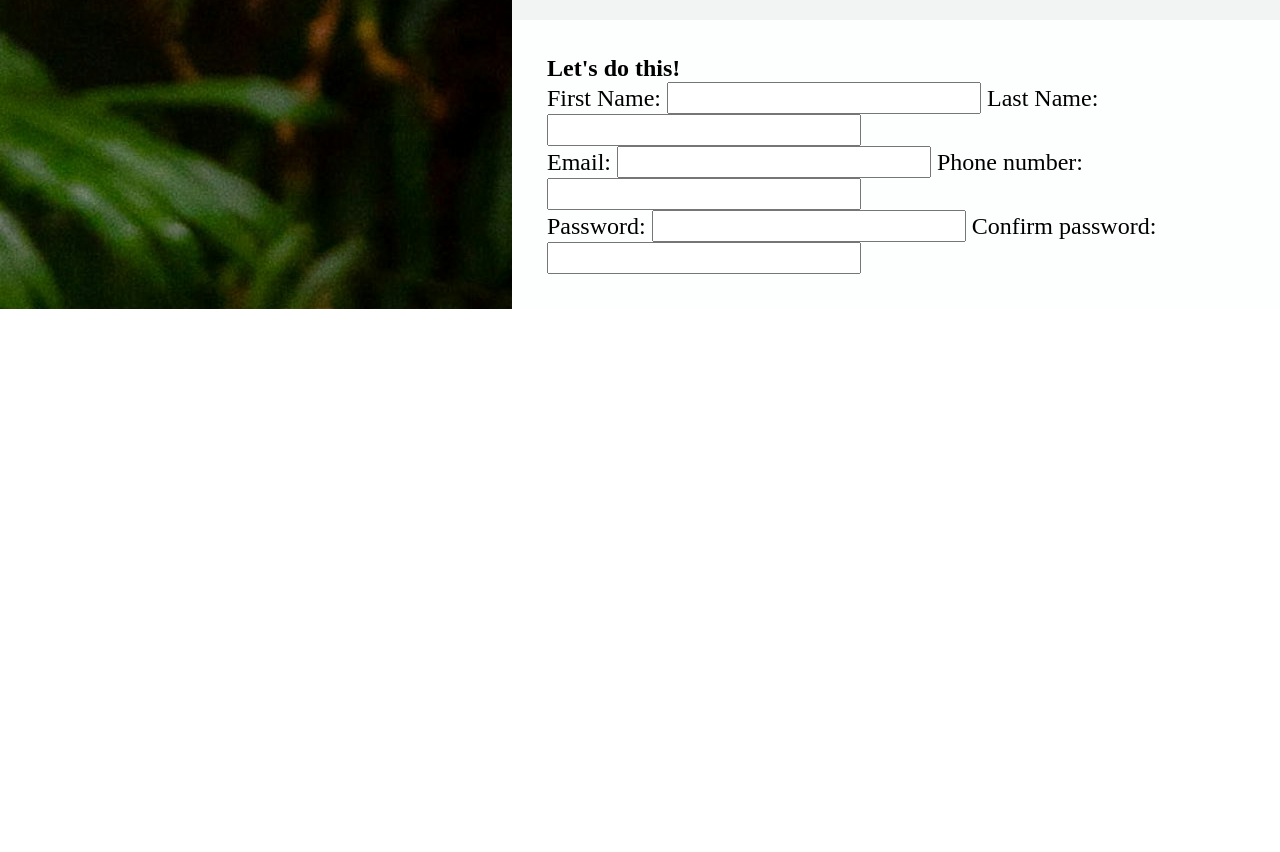
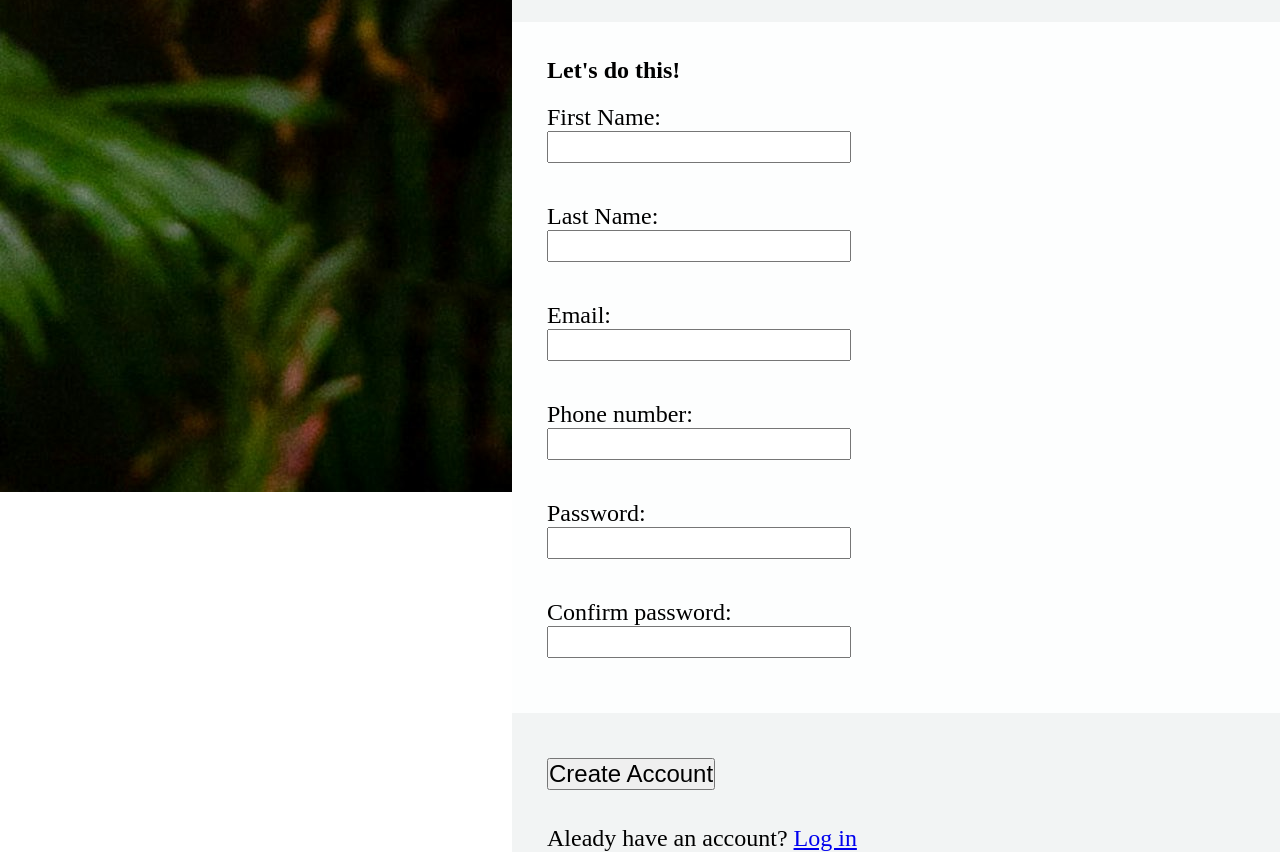
Before and after one commit to StlZero/sign-up-form, a plain HTML site: page index.html in a window 1280 px wide. Shown: the part 308-1160 px from the top of the page. Before the commit the page ends 800 px from the top, so only its background shows below. Drawn offline with Linux system fonts and the light colour scheme.

Commit message:
Complete first part of form

```diff
--- a/index.html
+++ b/index.html
@@ -6,6 +6,7 @@
     <title>Document</title>
     <link href="style.css" rel="stylesheet" type="text/css">
 </head>
+
 <body>
     <div class="logo-sect">
 
@@ -23,11 +24,12 @@
         <div class="form-body">
             <h1>Let's do this!</h1>
 
-            <form>
+            <form id="main-form">
                 <div>
                     <label for="first-name">First Name: </label>
                     <input type="text" id="first-name" name="first-name" />
-
+                </div>
+                <div>
                     <label for="last-name">Last Name: </label>
                     <input type="text" id="last-name" name="last-name" />
                 </div>
@@ -35,7 +37,8 @@
                 <div>
                     <label for="email">Email: </label>
                     <input type="email" id="email" name="email" />
-
+                </div>
+                <div>
                     <label for="tel-number">Phone number: </label>
                     <input type="tel" id="tel-number" name="tel-number" />
                 </div>
@@ -43,13 +46,25 @@
                 <div>
                     <label for="pwd">Password: </label>
                     <input type="password" id="pwd" name="pwd"/>
-
+                </div>
+                <div>
                     <label for="conf-pwd">Confirm password: </label>
                     <input type="password" id="conf-pwd" name="conf-pwd">
                 </div>
             </form>
+        </div>
+
+        <div class="form-submit">
+            <div>
+                <button type="submit" form="main-form">Create Account</button>
+            </div>
+
+            <p>Aleady have an account? <a href="#">Log in</a></p>
 
         </div>
+
+
+
     </div>
 </body>
 </html>
--- a/style.css
+++ b/style.css
@@ -12,13 +12,14 @@ body {
 
 .logo-sect {
     background-image: url(background.jpg);
-    width: 40%;
+    width: 40vw;
+    height: 100vh;
 }
 
 .form-sect {
     background-color: #f2f4f4;
     /* background-size:  ; */
-    width: 60%;
+    width: 60vw;
 
     display: flex;
     flex-direction: column;
@@ -27,8 +28,8 @@ body {
 .form-header > p,
 .form-header > div {
     margin-top: 50px;
+    padding-right: 200px;
 }
-
 
 .form-header,
 .form-body {
@@ -39,8 +40,43 @@ body {
 
 .form-body {
     background-color: #fdfefe;
-    margin-top: 50px;
+    margin-top: 25px;
 }
+
+form {
+    display: flex;
+    flex-direction: row;
+    flex-wrap: wrap;
+}
+
+form div {
+    display: flex;
+    flex-direction: column;
+    padding: 20px 70px 20px 0px;
+}
+
+form div label {
+    width: 200px;
+}
+
+form div input {
+    width: 300px;
+}
+
+.form-submit {
+    background-color: #f2f4f4;
+}
+
+.form-submit > div {
+    padding: 35px;
+    margin-top: 10px;
+}
+
+.form-submit > p {
+    padding-left: 35px;
+}
+
+
 
 /* .form-header p,
 .form-header em {
```
